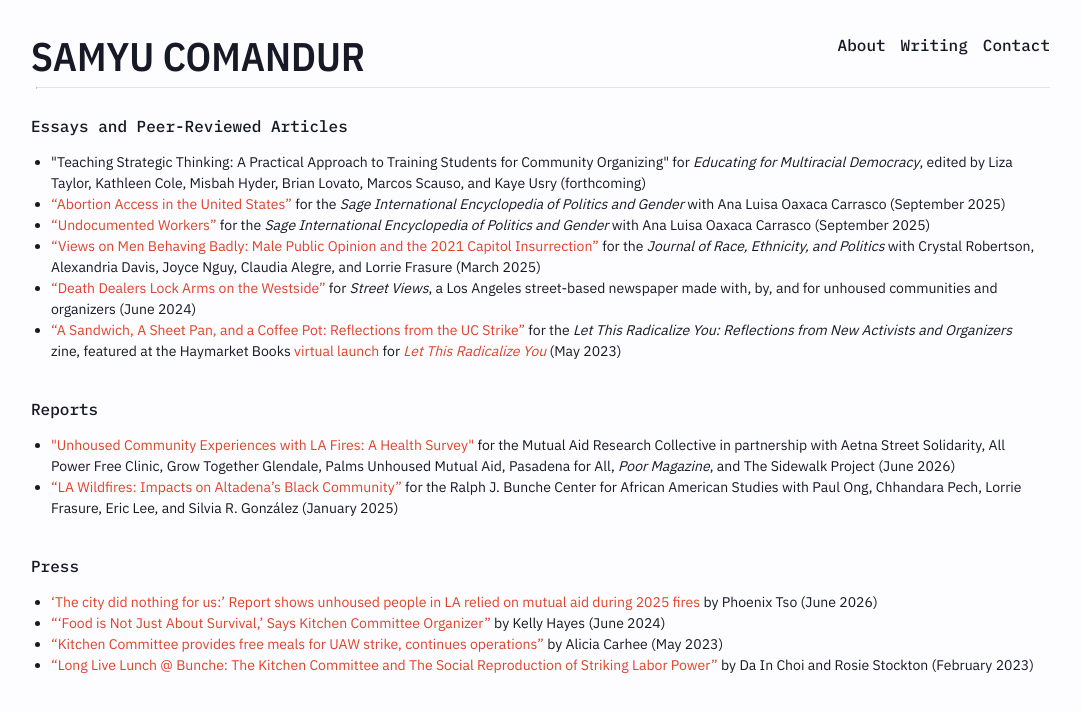
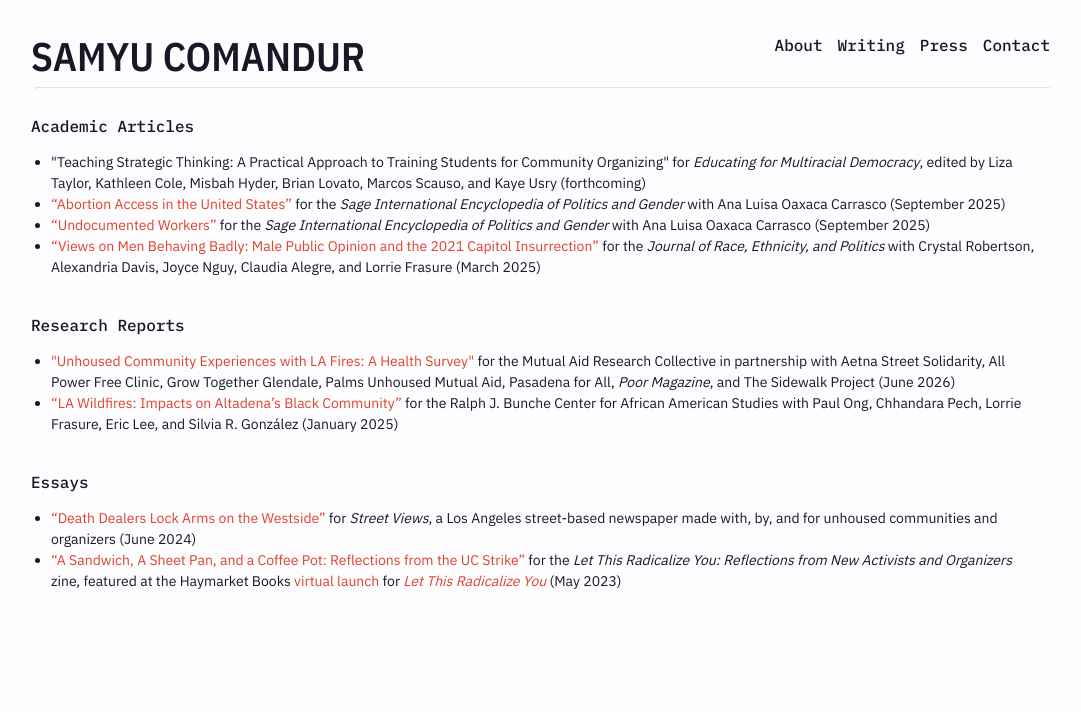
Before and after one commit to samyuc/samyuc.github.io, a Jekyll site: the page built from writing.html, in a window 1280 px wide. Shown: the top 712 px of the page, without its empty margins (97-1178 px from the left). Built offline with Jekyll 4.4.1, drawn with Linux system fonts in a browser that asks for light colours.

Commit message:
added press page + split up writing differently

```diff
--- a/_config.yml
+++ b/_config.yml
@@ -17,5 +17,7 @@
    link: ""
  - name: "Writing"
    link: "writing"
+ - name: "Press"
+   link: "press"
  - name: "Contact"
    link: "contact"
--- a/index.html
+++ b/index.html
@@ -8,7 +8,7 @@
   <div class="col">
 <section> I'm Samyu (she/her), a writer, organizer, and Political Science PhD Candidate.</section>
 
-I write about social movements, labor organizing, mutual aid, and reproductive justice. I specialize in Race, Ethnicity, and Politics and Quantitative Methods at the <a href="https://polisci.ucla.edu/person/samyu-comandur/">University of California, Los Angeles</a> (UCLA). I am also a proud alumna of the University of South Carolina's departments of <a href="https://sc.edu/study/colleges_schools/engineering_and_computing/departments/computer_science_and_engineering/index.php">Computer Science</a> and <a href=https://sc.edu/study/colleges_schools/artsandsciences/statistics/>Statistics</a>. I currently live in Queens, NY. <br><br>
+I primarily write about social movements, mutual aid, and reproductive justice. I specialize in Race, Ethnicity, and Politics and Quantitative Methods at the <a href="https://polisci.ucla.edu/person/samyu-comandur/">University of California, Los Angeles</a> (UCLA). I am also an alumna of the University of South Carolina's departments of <a href="https://sc.edu/study/colleges_schools/engineering_and_computing/departments/computer_science_and_engineering/index.php">Computer Science</a> and <a href=https://sc.edu/study/colleges_schools/artsandsciences/statistics/>Statistics</a>. I currently live in Queens, NY. <br><br>
 <section>You may also know me from...</section>
 <ul><dl><dt>
 <dt><li>the <a href="https://www.rwjf.org/">Robert Wood Johnson Foundation</a>’s <a href="https://healthpolicyresearch-scholars.org/scholars/samyu-comandur/">Health Policy Research Scholars</a> program, led by the Johns Hopkins <a href="https://publichealth.jhu.edu/">Bloomberg School of Public Health</a>.</li>
--- a/writing.html
+++ b/writing.html
@@ -1,26 +1,23 @@
 ---
 layout: default
 ---
-<section>Essays and Peer-Reviewed Articles</section>
+<section>Academic Articles</section>
 <ul><dl>
 <dt><li> "Teaching Strategic Thinking: A Practical Approach to Training Students for
 Community Organizing" for <i>Educating for Multiracial Democracy</i>, edited by Liza Taylor, Kathleen Cole, Misbah Hyder, Brian Lovato, Marcos Scauso, and Kaye Usry (forthcoming)</li>
 <dt><li> <a href=https://us.sagepub.com/en-us/nam/the-sage-international-encyclopedia-of-politics-and-gender/book286827>“Abortion Access in the United States”</a> for the <i>Sage International Encyclopedia of Politics and Gender</i> with Ana Luisa Oaxaca Carrasco (September 2025)</li>
 <dt><li> <a href=https://us.sagepub.com/en-us/nam/the-sage-international-encyclopedia-of-politics-and-gender/book286827>“Undocumented Workers”</a> for the <i>Sage International Encyclopedia of Politics and Gender</i> with Ana Luisa Oaxaca Carrasco (September 2025)</li>
-<dt><li> <a href="https://www.cambridge.org/core/journals/journal-of-race-ethnicity-and-politics/article/abs/views-on-men-behaving-badly-male-public-opinion-and-the-2021-capitol-insurrection/1BCD3FECB9540D7ACF8E542AA7DFB451">“Views on Men Behaving Badly: Male Public Opinion and the 2021 Capitol Insurrection”</a> for the <i>Journal of Race, Ethnicity, and Politics</i> with Crystal Robertson, Alexandria Davis, Joyce Nguy, Claudia Alegre, and Lorrie Frasure (March 2025)</li>
-<dt><li><a href=https://streetviewsla.com/street-views-second-edition.pdf>“Death Dealers Lock Arms on the Westside” </a> for <i>Street Views</i>, a Los Angeles street-based newspaper made with, by, and for unhoused communities and organizers (June 2024)</li>
-<dt><li>  <a href=https://issuu.com/projectnia/docs/ltry-essayszine_mc-v2> “A Sandwich, A Sheet Pan, and a Coffee Pot: Reflections from the UC Strike”</a> for the <i>Let This Radicalize You: Reflections from New Activists and Organizers</i> zine, featured at the Haymarket Books <a href="https://www.youtube.com/watch?v=kSTMC0QhZbg&themeRefresh=1">virtual launch</a> for <i><a href=https://bookshop.org/p/books/let-this-radicalize-you-organizing-and-the-revolution-of-reciprocal-care-mariame-kaba/18307365>Let This Radicalize You</a></i> (May 2023)</li></dd></dt></dl></ul>
+<dt><li> <a href="https://www.cambridge.org/core/journals/journal-of-race-ethnicity-and-politics/article/abs/views-on-men-behaving-badly-male-public-opinion-and-the-2021-capitol-insurrection/1BCD3FECB9540D7ACF8E542AA7DFB451">“Views on Men Behaving Badly: Male Public Opinion and the 2021 Capitol Insurrection”</a> for the <i>Journal of Race, Ethnicity, and Politics</i> with Crystal Robertson, Alexandria Davis, Joyce Nguy, Claudia Alegre, and Lorrie Frasure (March 2025)</li></dd></dt>
+</dl></ul>
 
 <br>
-<section>Reports</section>
+<section>Research Reports</section>
 <ul><dl>
 <dt><li> <a href=https://www.mutualaidresearchcollective.com/the-la-fires-report>"Unhoused Community Experiences with LA Fires: A Health Survey"</a> for the Mutual Aid Research Collective in partnership with Aetna Street Solidarity, All Power Free Clinic, Grow Together Glendale, Palms Unhoused Mutual Aid, Pasadena for All, <i>Poor Magazine</i>, and The Sidewalk Project (June 2026)</li>
 <dt><li> <a href=https://bunchecenter.ucla.edu/reports/la-wildfires-impacts-on-altadenas-black-community/">“LA Wildfires: Impacts on Altadena’s Black Community”</a> for the Ralph J. Bunche Center for African American Studies with Paul Ong, Chhandara Pech, Lorrie Frasure, Eric Lee, and Silvia R. González (January 2025)</li></dl></ul>
 
 <br>
-<section>Press</section>
+<section>Essays</section>
 <ul><dl>
-<dt><li> <a href="https://lapublicpress.org/2026/06/la-2025-fire-mutual-aid-health-report/">‘The city did nothing for us:’ Report shows unhoused people in LA relied on mutual aid during 2025 fires</a> by Phoenix Tso (June 2026)
-<dt><li> <a href="https://organizingmythoughts.org/food-is-not-just-about-survival-says-kitchen-committee-organizer/">“‘Food is Not Just About Survival,’ Says Kitchen Committee Organizer”</a> by Kelly Hayes (June 2024)</li>
-<dt><li> <a href="https://dailybruin.com/2023/05/21/kitchen-committee-provides-free-meals-for-uaw-strikers">“Kitchen Committee provides free meals for UAW strike, continues operations”</a> by Alicia Carhee (May 2023)</li>
-<dt><li> <a href="https://csw.ucla.edu/2023/02/17/long-live-lunch-bunche-the-kitchen-committee-and-the-social-reproduction-of-striking-labor-power/">“Long Live Lunch @ Bunche: The Kitchen Committee and The Social Reproduction of Striking Labor Power”</a> by Da In Choi and Rosie Stockton (February 2023)</li></dl></ul>
+<dt><li><a href=https://streetviewsla.com/street-views-second-edition.pdf>“Death Dealers Lock Arms on the Westside” </a> for <i>Street Views</i>, a Los Angeles street-based newspaper made with, by, and for unhoused communities and organizers (June 2024)</li>
+<dt><li>  <a href=https://issuu.com/projectnia/docs/ltry-essayszine_mc-v2> “A Sandwich, A Sheet Pan, and a Coffee Pot: Reflections from the UC Strike”</a> for the <i>Let This Radicalize You: Reflections from New Activists and Organizers</i> zine, featured at the Haymarket Books <a href="https://www.youtube.com/watch?v=kSTMC0QhZbg&themeRefresh=1">virtual launch</a> for <i><a href=https://bookshop.org/p/books/let-this-radicalize-you-organizing-and-the-revolution-of-reciprocal-care-mariame-kaba/18307365>Let This Radicalize You</a></i> (May 2023)</li></dd></dt></dl></ul>
```
Also changed, not shown: bio.html (deleted, +0 -7 lines), press.html (added, +10 -0 lines), 2 other files.
